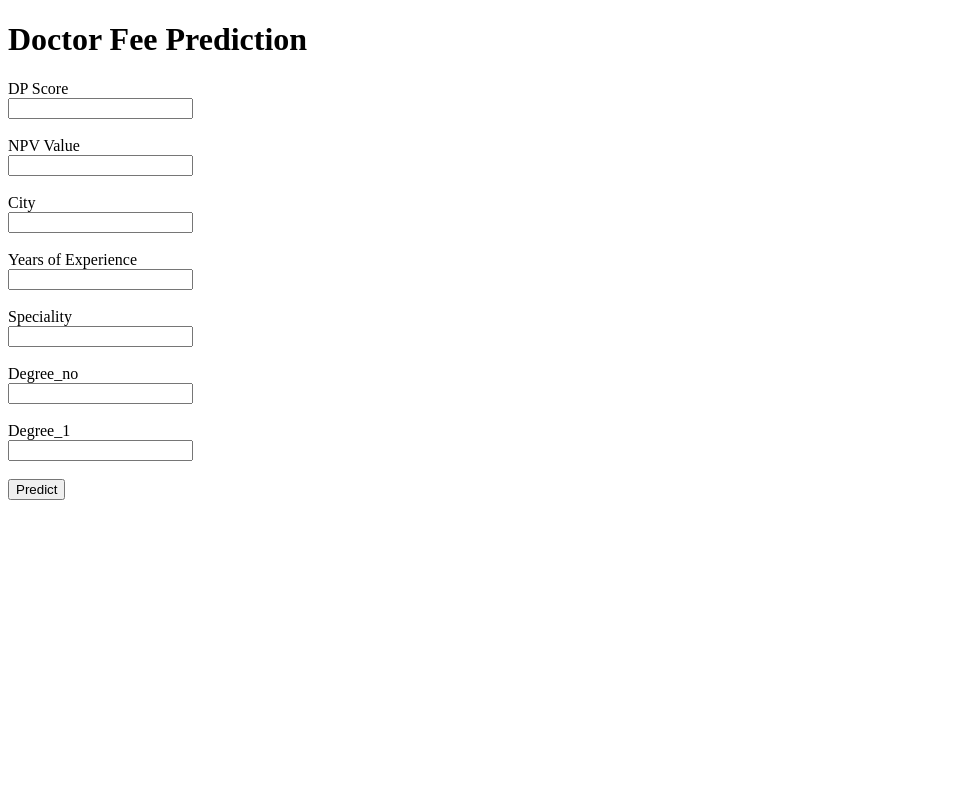
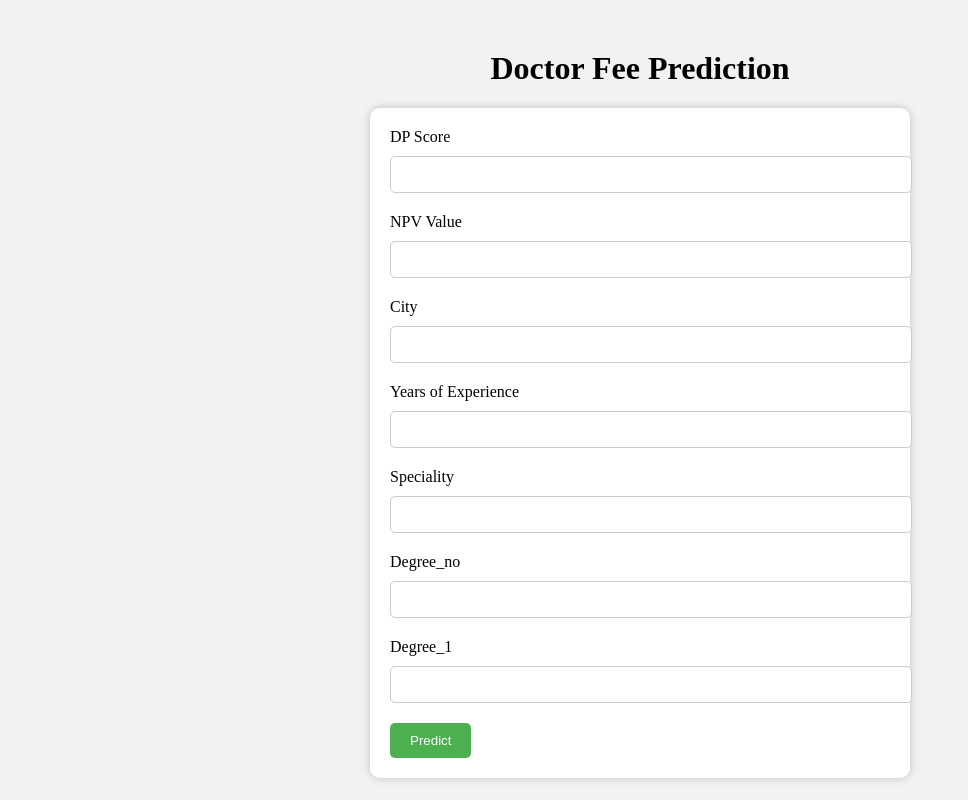
Before and after one commit to shashank297/Doctor-Fee-Prediction, a Flask app: page / in a window 1280 px wide. Shown: the whole page, without its empty margins (0-968 px from the left). Run offline with Flask 2, Linux system fonts and the light colour scheme; parts of the project's set-up code (start-up, migrations or seed data) failed here and were passed over.

Commit message:
including all the file

```diff
--- a/app.py
+++ b/app.py
@@ -21,9 +21,9 @@ def predict_fee():
    Degree_no=int(request.form.get('Degree_no'))
    Degree_1=request.form.get('Degree_1')
 
-   result=modal.predict(np.array([DP_Score,NPV_Value,City,Years_of_Experience,Speciality,Degree_no,Degree_1]).reshape(1,7))
+   result=modal.predict(np.array([DP_Score,NPV_Value,City,Years_of_Experience,Speciality,Degree_no,Degree_1]).reshape(1,7))[0]
 
-   return str(result[0])
+   return render_template('index.html',result=result)
 
 if __name__=='__main__':
     app.run(host='0.0.0.0',port=8080)
--- a/templates/index.html
+++ b/templates/index.html
@@ -3,37 +3,90 @@
 <head>
     <meta charset="UTF-8">
     <title>Doctor Fee Prediction</title>
+    <style>
+        body {
+            background-color: #f2f2f2;
+        }
+
+        h1 {
+            text-align: center;
+            margin-top: 50px;
+        }
+
+        form {
+            margin: 0 auto;
+            max-width: 500px;
+            background-color: #fff;
+            padding: 20px;
+            border-radius: 10px;
+            box-shadow: 0 0 10px rgba(0, 0, 0, 0.2);
+        }
+
+        label {
+            display: block;
+            margin-bottom: 10px;
+        }
+
+        input[type="text"] {
+            width: 100%;
+            padding: 10px;
+            border: 1px solid #ccc;
+            border-radius: 5px;
+            margin-bottom: 20px;
+        }
+
+        input[type="submit"] {
+            background-color: #4CAF50;
+            color: #fff;
+            padding: 10px 20px;
+            border: none;
+            border-radius: 5px;
+            cursor: pointer;
+        }
+
+        input[type="submit"]:hover {
+            background-color: #45a049;
+        }
+
+        p.result {
+            font-size: 20px;
+            font-weight: bold;
+            text-align: center;
+            margin-top: 20px;
+        }
+    </style>
 </head>
 <body>
 
     <h1>Doctor Fee Prediction</h1>
+
     {% if result %}
-        <p>{{ result }}</p>
+        <p class="result">Fee should be: {{ result }}</p>
     {% endif %}
 
     <form method="post" action="/predict">
-        <label>DP Score</label><br>
-        <input type="text" name="DP Score"><br><br>
+        <label>DP Score</label>
+        <input type="text" name="DP Score">
 
-        <label>NPV Value</label><br>
-        <input type="text" name="NPV Value"><br><br>
+        <label>NPV Value</label>
+        <input type="text" name="NPV Value">
 
-        <label>City</label><br>
-        <input type="text" name="City"><br><br>
+        <label>City</label>
+        <input type="text" name="City">
 
-        <label>Years of Experience</label><br>
-        <input type="text" name="Years of Experience"><br><br>
+        <label>Years of Experience</label>
+        <input type="text" name="Years of Experience">
 
-        <label>Speciality</label><br>
-        <input type="text" name="Speciality"><br><br>
+        <label>Speciality</label>
+        <input type="text" name="Speciality">
 
-        <label>Degree_no</label><br>
-        <input type="text" name="Degree_no"><br><br>
+        <label>Degree_no</label>
+        <input type="text" name="Degree_no">
 
-        <label>Degree_1</label><br>
-        <input type="text" name="Degree_1"><br><br>
+        <label>Degree_1</label>
+        <input type="text" name="Degree_1">
 
-        <input type="submit" value="Predict"><br><br>
+        <input type="submit" value="Predict">
     </form>
 
 </body>
```
